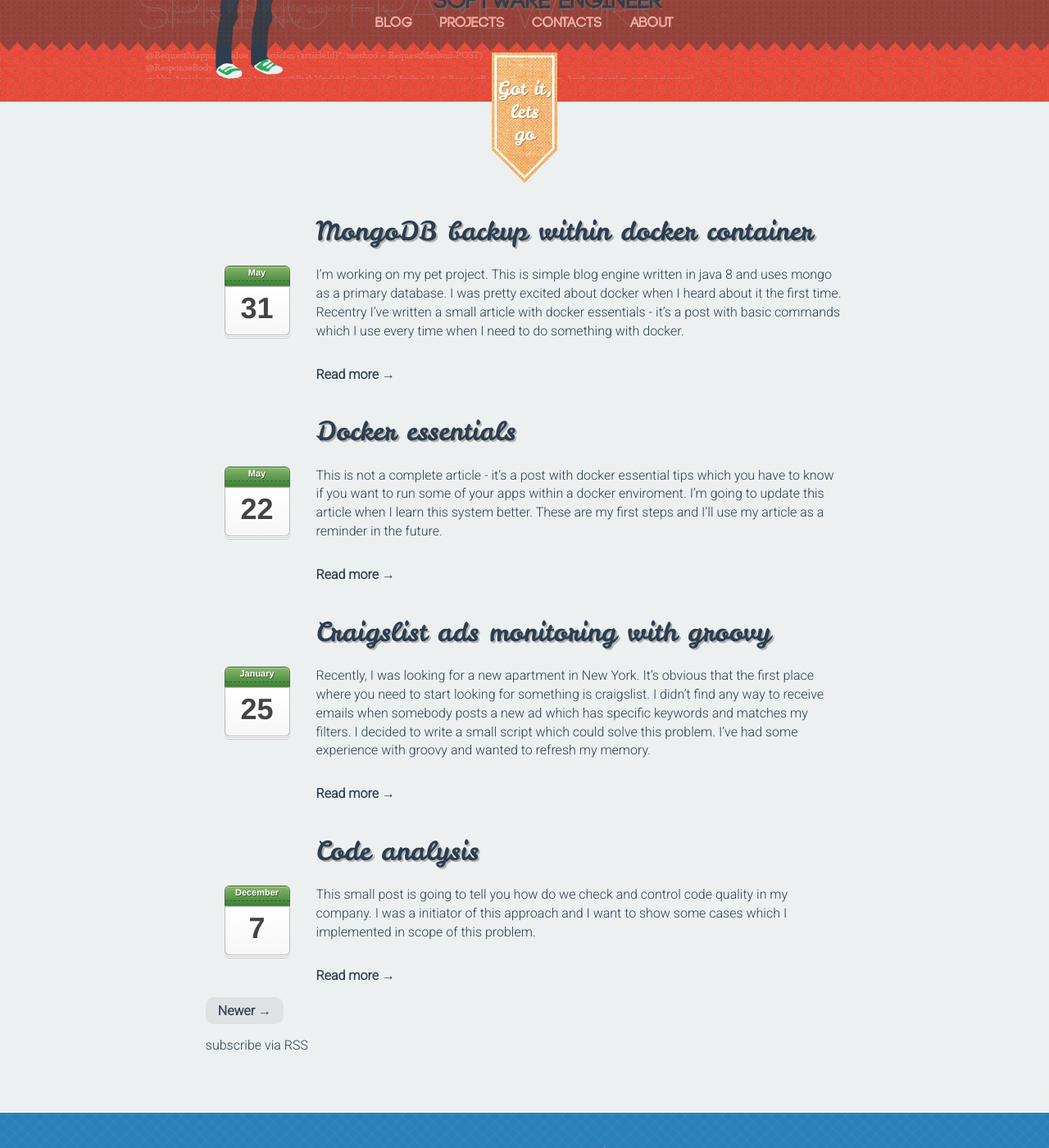
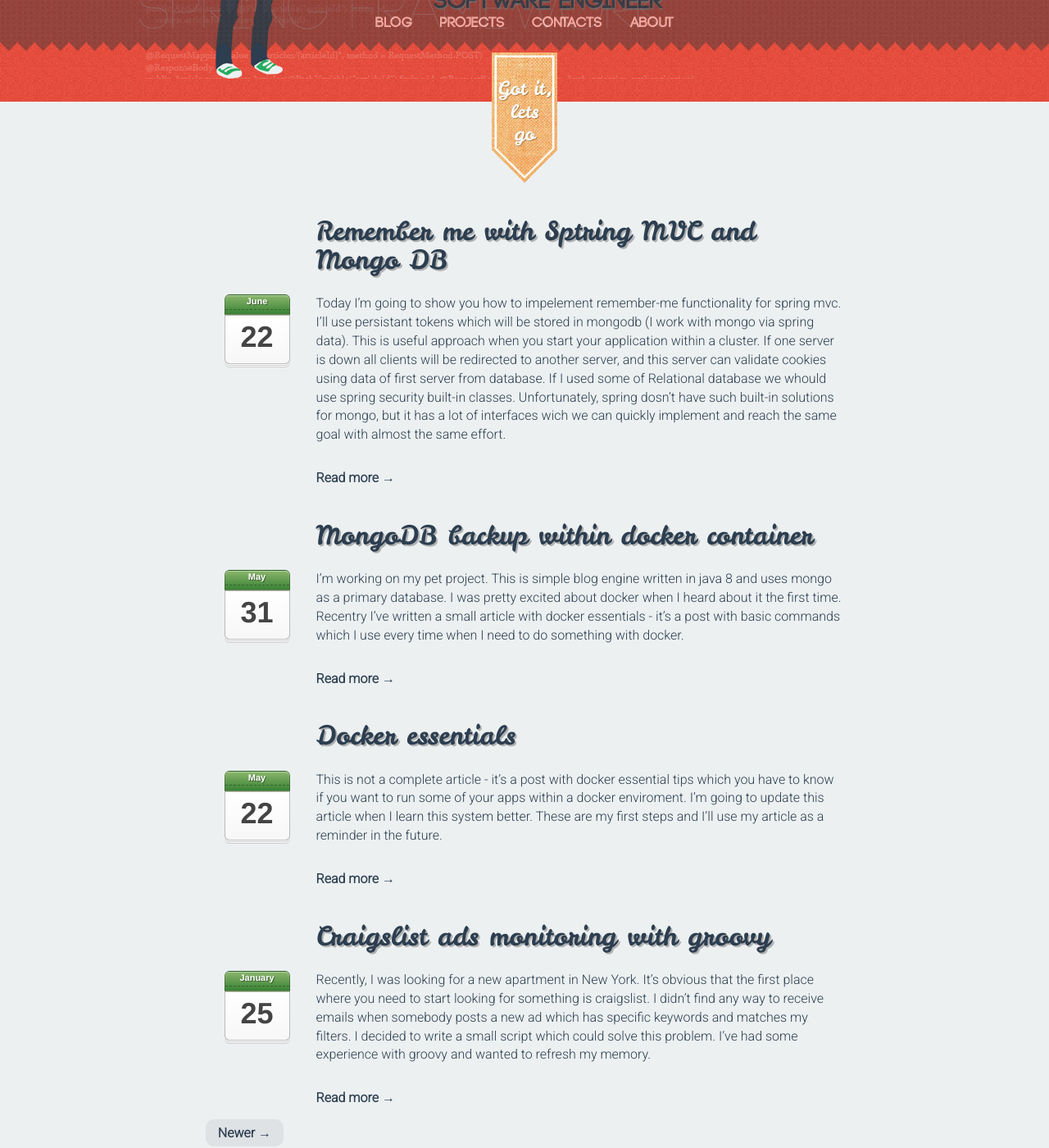
Before and after one commit to dimafeng/dimafeng.github.io, a Jekyll site: the page built from index.html, in a window 1280 px wide and 1400 px high, scrolled down 376 px. Shown: the whole window at 82% size. Built offline with Jekyll 4.4.1, drawn with Linux system fonts in a browser that asks for light colours; nearby versions of some CDN libraries; the list of posts is cut into pages by our own code.

Commit message:
remember me article

```diff
--- a/_posts/remember-me.markdown
+++ b/_posts/2015-06-22-remember-me.markdown
@@ -1,3 +1,8 @@
+---
+layout: post
+title:  "Remember me with Sptring MVC and Mongo DB"
+categories: java, spring mvc, mongo db, spring security
+---
 Today I'm going to show you how to impelement remember-me functionality for spring mvc. I'll use persistant tokens which
 will be stored in mongodb (I work with mongo via spring data). This is useful approach when you start your application within a cluster. If one server is
 down all clients will be redirected to another server, and this server can validate cookies using data of first server
@@ -45,8 +50,10 @@
 }
 {% endhighlight %}
 
+As you see it's 4 lines of code, and this code is simple. Btw, if you don't know what spring data is, these 2 classes are all what you need to work with a collection in mongo db.
+
 Now we can implement `PersistentTokenRepository`. This class isn't Repository in terms of spring data, it's interface
-from spring security and defines four methods for storing tokens. It could be implemented as follows:
+from spring security and defines four methods which helps manage and verify tokens. It could be implemented as follows:
 
 {% highlight java %}
 @Component
@@ -85,18 +92,31 @@
 
 As you see, all operations with tokens go through our spring data repository. I think this code dosn't require any comments.
 
-The last step is connection our repository with spring security config:
+The last step is a connection of our repository with spring security config:
 
 {% highlight java %}
-		@Autowired
+
+@Configuration
+@EnableWebSecurity
+@EnableGlobalMethodSecurity(securedEnabled = true)
+public class AppSecurityConfig extends WebSecurityConfigurerAdapter {
+
+    @Autowired
     PersistentTokenRepository repository;
 
-		@Override
+    @Override
     protected void configure(HttpSecurity http) throws Exception {
         http
-							...
-                .and()
-                .rememberMe()
-                .tokenRepository(repository);
+		...
+        .and()
+        .rememberMe()
+        .tokenRepository(repository);
     }
+
+    ...
+}
 {% endhighlight %}
+
+This code allows configuring of Remember Me authentication. `tokenRepositor` methos takes our `repository` as a parameter. Also you can adjust some additional parameters, e.g. you can change value of `tokenValiditySeconds`.
+
+The working example you can find in my [pet project](https://github.com/dimafeng/cards/commit/6672abfa97636974162f48cc0a9e0c908c6e2a70)
```
Also changed, not shown: other parts of _posts/2015-06-22-remember-me.markdown (+2 -2 lines).
